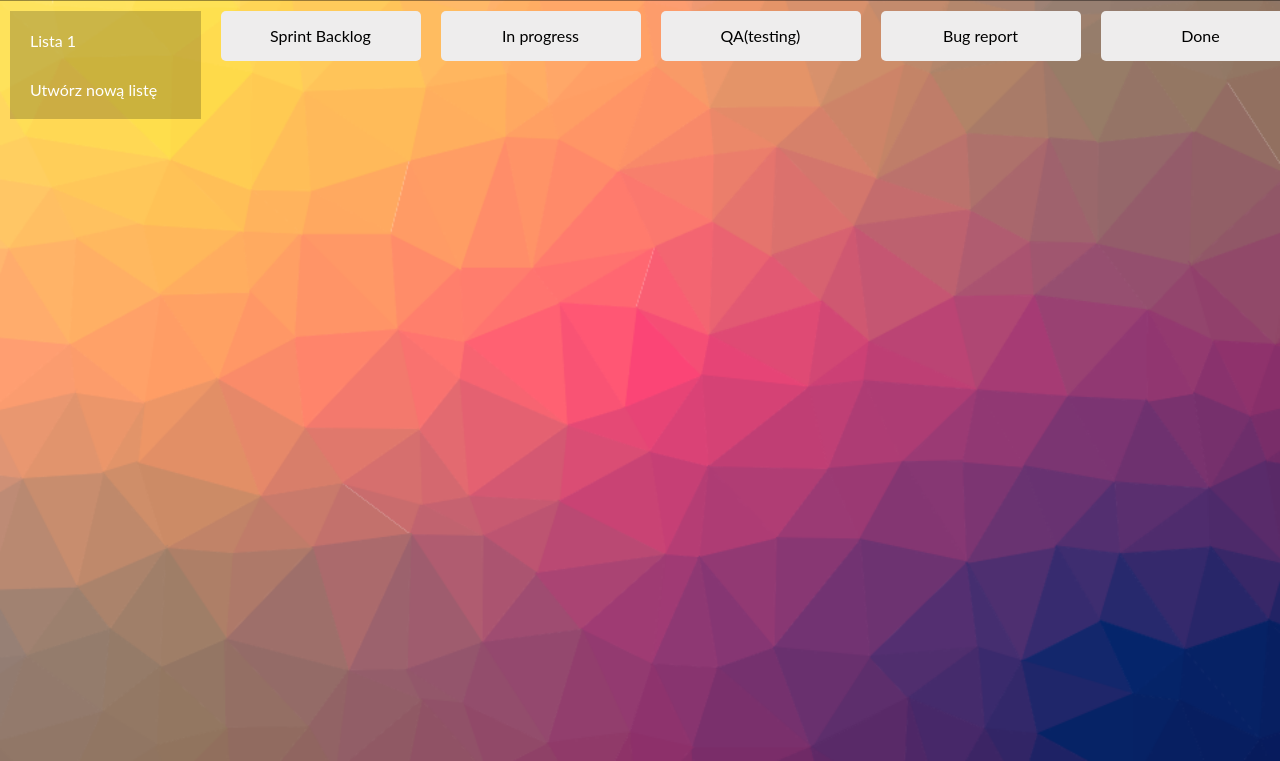
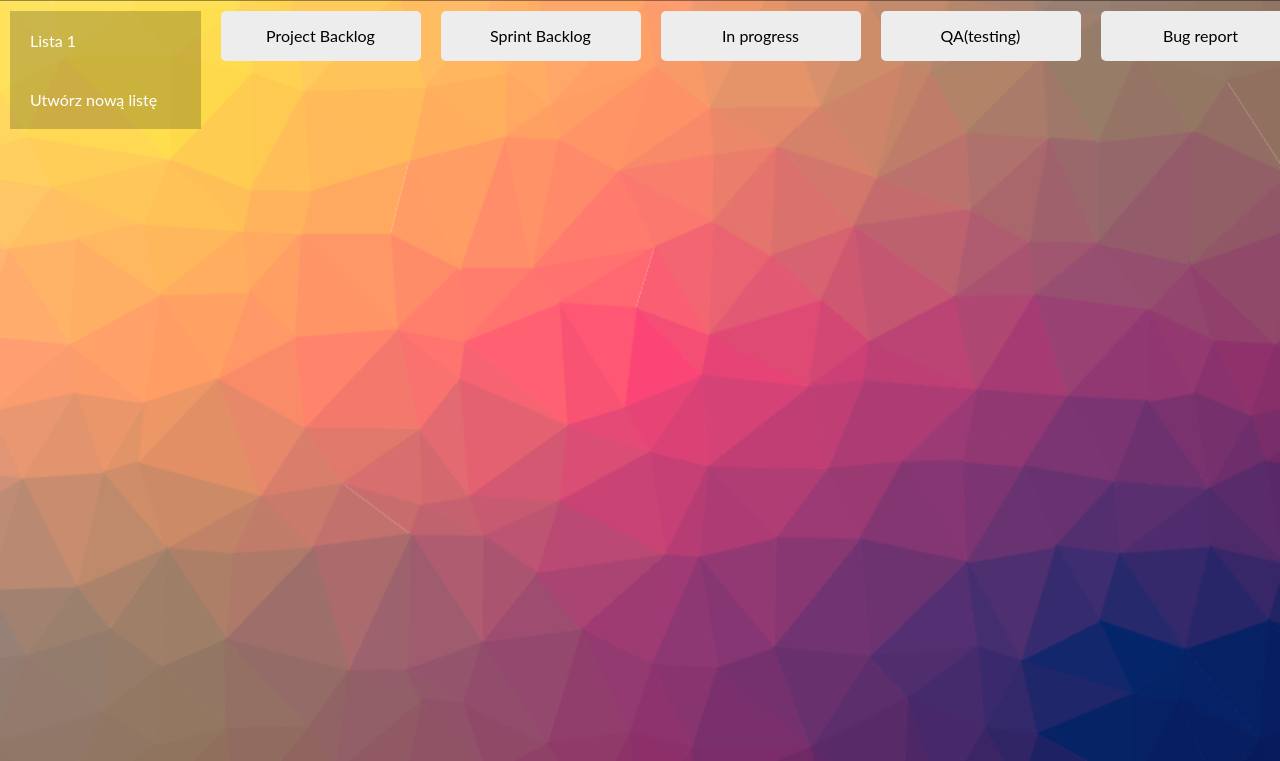
Before and after one commit to lnowak/Kaban_board, a React app: page / in a window 1280 px wide. Both pictures are taken after a click on the button "Menu". Shown: the part 39-800 px from the top of the page. Built offline with nearby package versions, Linux system fonts and the light colour scheme.

Commit message:
New functions added
Edit button added
Backlog board deleted

```diff
--- a/src/js/app.js
+++ b/src/js/app.js
@@ -11,47 +11,43 @@ class Kanban extends Component {
             boardName: 'Lista 1',
             boardId: 1,
             boardShortcutActive: false,
-            backlogActive: false,
+            boardShortcutEditActive: false,
             boardCol: [
-                {id: 1, name: 'Sprint Backlog'},
-                {id: 2, name: 'In progress'},
-                {id: 3, name: 'QA(testing)'},
-                {id: 4, name: 'Bug report'},
-                {id: 5, name: 'Done'},
+                {id: 1, name: 'Project Backlog'},
+                {id: 2, name: 'Sprint Backlog'},
+                {id: 3, name: 'In progress'},
+                {id: 4, name: 'QA(testing)'},
+                {id: 5, name: 'Bug report'},
+                {id: 6, name: 'Done'},
             ],
         },],
         menuActive: false,
     }
 
     handleBoardElementActive = () => {
-            this.setState({menuActive: !this.state.menuActive});
+        this.setState({menuActive: !this.state.menuActive});
     }
 
     showItemsList = (e) => {
         let id = Number(e);
         let newBoardShortcutActive = this.state.board.map(e => {
             if (id === e.boardId) {
-                e.boardShortcutActive = !e.boardShortcutActive
-                return e
+                e.boardShortcutActive = !e.boardShortcutActive;
             }
+            return e
         });
-        this.setState({boardShortcutActive: newBoardShortcutActive})
+        this.setState({board: newBoardShortcutActive});
     }
 
-    showBacklog = (e) => {
+    handleEditListItem = (e) => {
         let id = Number(e);
-        let newbacklogActive = this.state.board.map(e => {
+        let editActive = this.state.board.map(e => {
             if (id === e.boardId) {
-                e.backlogActive = !e.backlogActive
-                return e
-            } else {
-                e.backlogActive = false;
-                return e
+                e.boardShortcutEditActive = true;
             }
-        });
-        console.log(newbacklogActive)
-        this.setState({board: newbacklogActive});
-        this.showItemsList(id);
+            return e
+        })
+        this.setState({board: editActive})
     }
 
     addNewList = () => {
@@ -59,12 +55,11 @@ class Kanban extends Component {
             boardName: `Lista ${this.state.board.length+1}`,
             boardId: this.state.board.length+1,
             boardShortcutActive: false,
-            backlogActive: false,
+            boardShortcutEditActive: false,
             boardCol: [],
         };
         this.setState({
             board: [...this.state.board, newList],
-
         })
     }
 
@@ -72,7 +67,7 @@ class Kanban extends Component {
         return (
             <>
                 <Header handleBoardElementActive={this.handleBoardElementActive} headerState={this.state} />
-                <Board boardState={this.state} showItemsList={this.showItemsList} showBacklog={this.showBacklog} addNewList={this.addNewList} />
+                <Board boardState={this.state} showItemsList={this.showItemsList} handleEditListItem={this.handleEditListItem} addNewList={this.addNewList} />
             </>
         )
     }
--- a/src/js/components/Board/BacklogCard/backlogCard.js
+++ /dev/null
@@ -1,21 +0,0 @@
-import React, {Component} from "react";
-import ReactDOM, { render } from 'react-dom';
-
-
-
-class BacklogCard extends Component {
-
-    render() {
-        let boardList = this.props.boardState.board.map(e => {
-            return <div key={e.boardId} data-id={e.boardId} className={e.backlogActive ? 'board__backlog' : 'none'} ></div>
-        });
-
-        return (
-            <>
-                {boardList}
-            </>
-        )
-    }
-}
-
-export default BacklogCard;
--- a/src/js/components/Board/BoardBody/boardBody.js
+++ b/src/js/components/Board/BoardBody/boardBody.js
@@ -1,7 +1,5 @@
 import React, {Component} from "react";
 import ReactDOM, { render } from 'react-dom';
-
-import BacklogCard from "../BacklogCard/backlogCard"
 
 class BoardBody extends Component {
     render() {
@@ -10,15 +8,12 @@ class BoardBody extends Component {
             return item.boardCol.map(item => {return <li data-id={item.id} key={item.id} className='boardBody__column'>{item.name}</li>})
         })
 
-        // let
-
         return (
             <div className={`board__section board__body ${this.props.boardState.menuActive ? 'board__body--active' : 'board__body--disactive'} `}>
                 <ul>
                     {list}
                     <li className='boardBody__column'>Dodaj nową kartę</li>
                 </ul>
-                <BacklogCard boardState={this.props.boardState} />
             </div>
         )
     }
--- a/src/js/components/Board/Shortcuts/shortcuts.js
+++ b/src/js/components/Board/Shortcuts/shortcuts.js
@@ -5,32 +5,37 @@ import ReactDOM, { render } from 'react-dom';
 
 class Shortcuts extends Component {
 
+
+
     showItemsList = (e) => {
         let id = e.target.dataset.id;
         this.props.showItemsList(id);
-    }
-
-    showBacklog = (e) => {
-        let id = e.target.dataset.id;
-        this.props.showBacklog(id);
     }
 
     addNewList = () => {
         this.props.addNewList();
     }
 
+    handleEditListItem = (e) => {
+        let id = e.target.dataset.id;
+        console.log(e.target.pixelLeft)
+        this.props.handleEditListItem(id);
+    }
+
+
+
     render() {
+
         let menuActive = this.props.boardState.menuActive;
         const list = this.props.boardState.board.map(item => {
-            // console.log(item.boardId)
             return (
-                <li key={item.boardId} data-id={item.boardId} onClick={this.showItemsList}>{item.boardName}
-                    <ul>
-                        <li className={item.boardShortcutActive ? '' : 'none'} data-id={item.boardId} onClick={this.showBacklog} >Project backlog</li>
-                    </ul>
+                <li key={item.boardId} ref={item.boardId} className='board__shortcuts__listItem' data-id={item.boardId} onMouseEnter={this.showItemsList} onMouseLeave={this.showItemsList}>
+                    {item.boardName}
+                    <svg data-id={item.boardId} onClick={this.handleEditListItem} aria-hidden="true" focusable="false" data-prefix="far" data-icon="edit" className={`svg-inline--fa fa-edit fa-w-18 ${item.boardShortcutActive ? '' : 'none'}`} role="img" xmlns="http://www.w3.org/2000/svg" viewBox="0 0 576 512"><path fill="currentColor" d="M402.3 344.9l32-32c5-5 13.7-1.5 13.7 5.7V464c0 26.5-21.5 48-48 48H48c-26.5 0-48-21.5-48-48V112c0-26.5 21.5-48 48-48h273.5c7.1 0 10.7 8.6 5.7 13.7l-32 32c-1.5 1.5-3.5 2.3-5.7 2.3H48v352h352V350.5c0-2.1.8-4.1 2.3-5.6zm156.6-201.8L296.3 405.7l-90.4 10c-26.2 2.9-48.5-19.2-45.6-45.6l10-90.4L432.9 17.1c22.9-22.9 59.9-22.9 82.7 0l43.2 43.2c22.9 22.9 22.9 60 .1 82.8zM460.1 174L402 115.9 216.2 301.8l-7.3 65.3 65.3-7.3L460.1 174zm64.8-79.7l-43.2-43.2c-4.1-4.1-10.8-4.1-14.8 0L436 82l58.1 58.1 30.9-30.9c4-4.2 4-10.8-.1-14.9z"></path></svg>
                 </li>
             )
         });
+
 
         return (
             <div className={`board__section board__shortcuts ${menuActive ? 'board__shortcuts--active' : ''}`} >
--- a/src/js/components/Board/board.js
+++ b/src/js/components/Board/board.js
@@ -8,7 +8,7 @@ class Board extends Component {
     render() {
         return (
             <div className='board'>
-                <Shortcuts boardState={this.props.boardState} showItemsList={this.props.showItemsList} showBacklog={this.props.showBacklog} addNewList={this.props.addNewList}/>
+                <Shortcuts boardState={this.props.boardState} showItemsList={this.props.showItemsList} handleEditListItem={this.props.handleEditListItem} addNewList={this.props.addNewList}/>
                 <BoardBody boardState={this.props.boardState} />
             </div>
         )
@@ -16,3 +16,43 @@ class Board extends Component {
 }
 
 export default Board;
+
+
+// handleBoardElementActive = () => {
+//     this.setState({menuActive: !this.state.menuActive});
+// }
+
+// showItemsList = (e) => {
+// let id = Number(e);
+// let newBoardShortcutActive = this.state.board.map(e => {
+//     if (id === e.boardId) {
+//         e.boardShortcutActive = !e.boardShortcutActive;
+//         return e
+//     }
+// });
+// this.setState({board: newBoardShortcutActive});
+// }
+
+// handleEditListItem = (e) => {
+// let id = Number(e);
+// let editActive = this.state.board.map(e => {
+//     if (id === e.boardId) {
+//         e.boardShortcutEditActive = !e.boardShortcutEditActive;
+//         return e
+//     }
+// })
+// this.setState({board: editActive})
+// }
+
+// addNewList = () => {
+// const newList = {
+//     boardName: `Lista ${this.state.board.length+1}`,
+//     boardId: this.state.board.length+1,
+//     boardShortcutActive: false,
+//     boardShortcutEditActive: false,
+//     boardCol: [],
+// };
+// this.setState({
+//     board: [...this.state.board, newList],
+// })
+// }
--- a/src/sass/style.scss
+++ b/src/sass/style.scss
@@ -37,6 +37,9 @@ background: #af8d8d;
     background-size: cover;
 }
 
+.btn {
+    width: 10%;
+}
 .header {
     display: flex;
     justify-content: space-between;
@@ -92,11 +95,18 @@ background: #af8d8d;
     }
 }
 
-.board__shortcuts > ul > li {
+.board__shortcuts > ul {
     display: flex;
     justify-content: space-around;
     align-items: flex-start;
     flex-direction: column;
+}
+
+.board__shortcuts > ul > li {
+    display: flex;
+    justify-content: space-between;
+    align-items: center;
+    width: 90%;
     margin: 10px 10px 10px 10px;
     padding: 10px;
     color: rgb(255, 255, 255);
@@ -106,6 +116,11 @@ background: #af8d8d;
 .board__shortcuts > ul > li:hover {
     background-color: rgba(255, 255, 255, 0.8);
     color: rgb(0, 0, 0);
+}
+
+.fa-edit {
+    height: 15px;
+    width: 15px;
 }
 
 .board__body {
```
Also changed, not shown: src/images/icons/edit-regular.svg (added).
